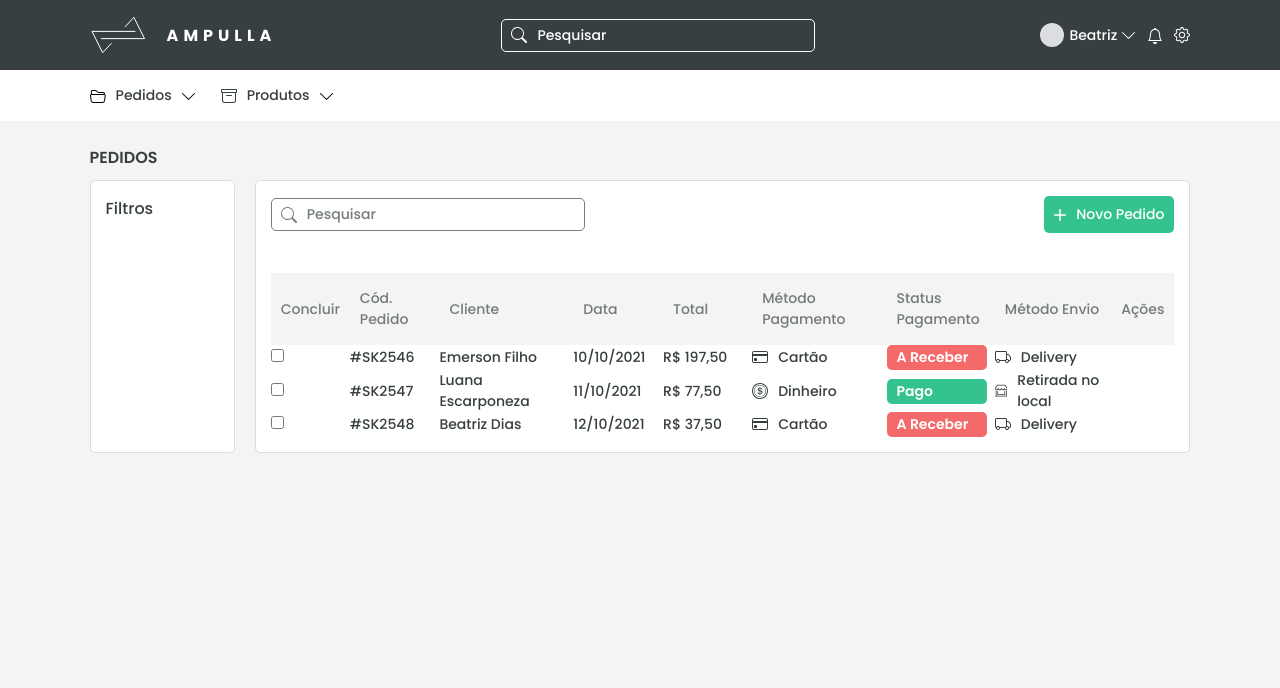
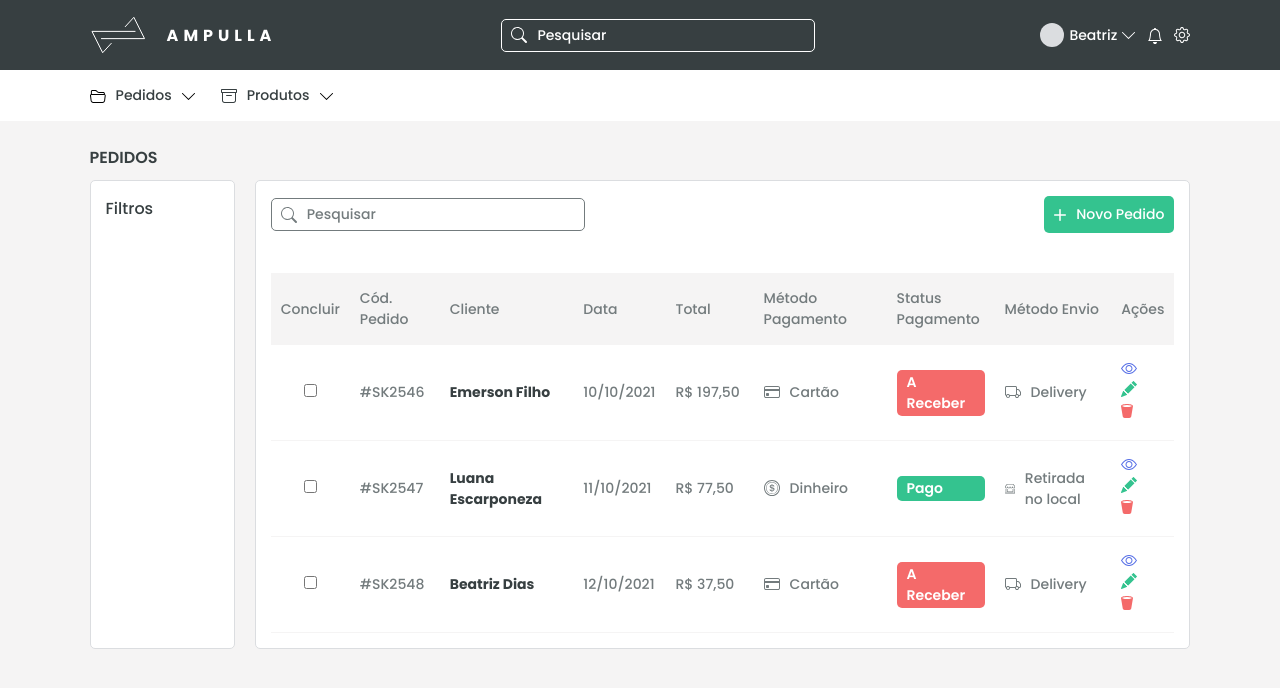
Before and after one commit to Emerson-MM-Filho/Order-Manager-Front, a React (Create React App) app: page / in a window 1280 px wide. Shown: the top 688 px of the page. Built offline with nearby package versions, Linux system fonts and the light colour scheme.

Commit message:
add actions buttons and style

```diff
--- a/src/components/TableDataRow/index.js
+++ b/src/components/TableDataRow/index.js
@@ -1,8 +1,11 @@
 import React from 'react'
+import './style.scss'
 
 import PaymentMethod from '../PaymentMethod'
 import PaymentStatus from '../PaymentStatus'
 import DeliveryType from '../DeliveryType'
+
+import { eyeIcon, editIcon, trashIcon } from '../../icons'
 
 const total = (products) => {
   return products.reduce((acc, current) => {
@@ -15,16 +18,20 @@ const total = (products) => {
 
 function TableDataRow({data}) {
   return(
-    <tr>
+    <tr className="all-orders-table-row">
       <td><input type='checkbox' /></td>
       <td>{data.id}</td>
-      <td>{data.client.name}</td>
+      <td className='client-name'>{data.client.name}</td>
       <td>{data.delivery.date}</td>
       <td>R$ {total(data.products)}</td>
-      <td><PaymentMethod type={data.payment.method}/></td>
+      <td><PaymentMethod type={data.payment.method} addClass='component-color'/></td>
       <td><PaymentStatus status={data.payment.status}/></td>
-      <td><DeliveryType type={data.delivery.method} /></td>
-      <td></td>
+      <td><DeliveryType type={data.delivery.method} addClass='component-color'/></td>
+      <td className='actions'>
+        <button className='show-more-icon'>{eyeIcon}</button>
+        <button className='edit-icon'>{editIcon}</button>
+        <button className='trash-icon'>{trashIcon}</button>
+      </td>
     </tr>
   )
 }
--- /dev/null
+++ b/src/components/TableDataRow/style.scss
@@ -0,0 +1,54 @@
+@import '../../App.scss';
+
+.all-orders-table-row{
+  height: 50px;
+  border-bottom: 1px solid $secondary-white;
+
+  td {
+    color: $gray;
+    padding: 15px 10px;
+
+    .component-color{
+      color: $gray;
+
+      svg{
+        fill: $gray;
+      }
+    }
+  }
+
+  td:nth-child(1){
+    text-align: center;
+  }
+
+  .client-name{
+    color: $black;
+    font-weight:  $font-bold;
+  }
+
+  .actions {
+    button{
+      background-color: transparent;
+      border: none;
+      margin-right: 10px;
+    }
+
+    .show-more-icon{
+      svg{
+        fill: $blue;
+      }
+    }
+
+    .edit-icon{
+      svg{
+        fill: $green;
+      }
+    }
+
+    .trash-icon{
+      svg{
+        fill: $red;
+      }
+    }
+  }
+}
```
